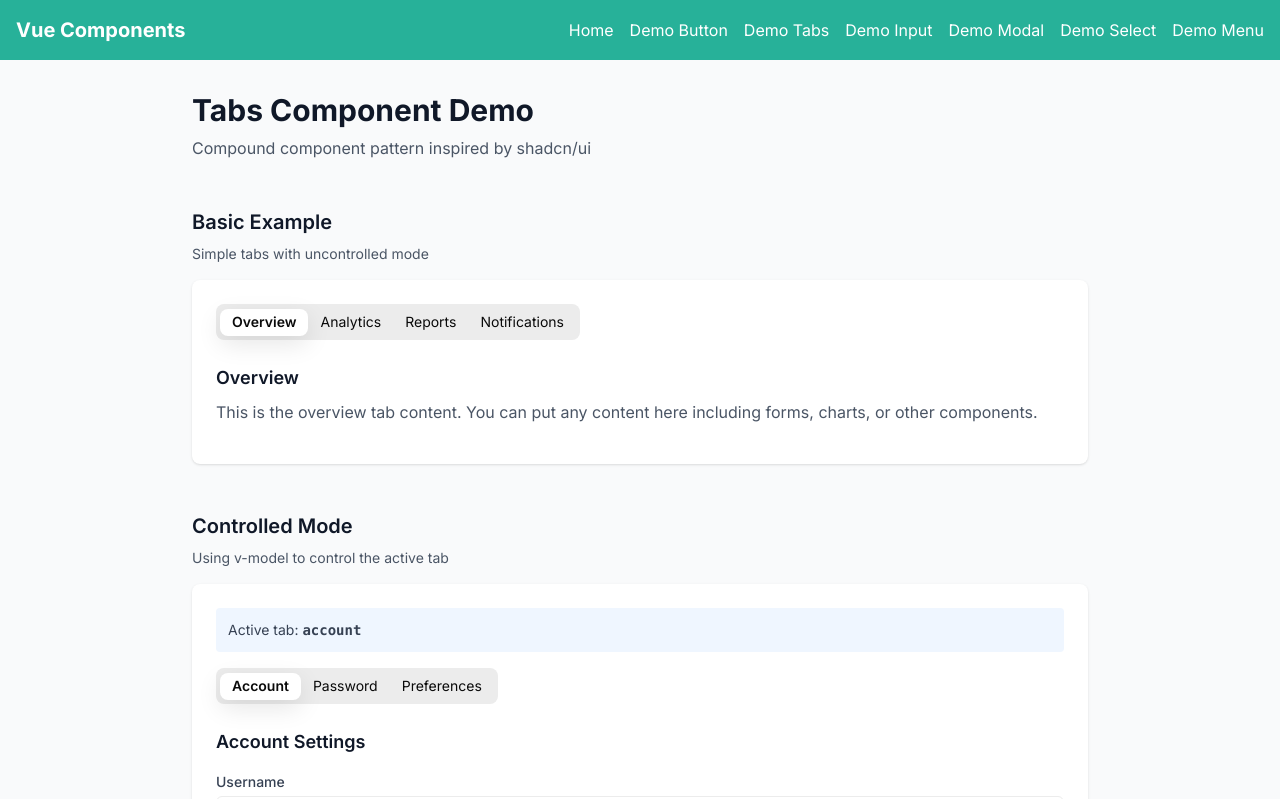
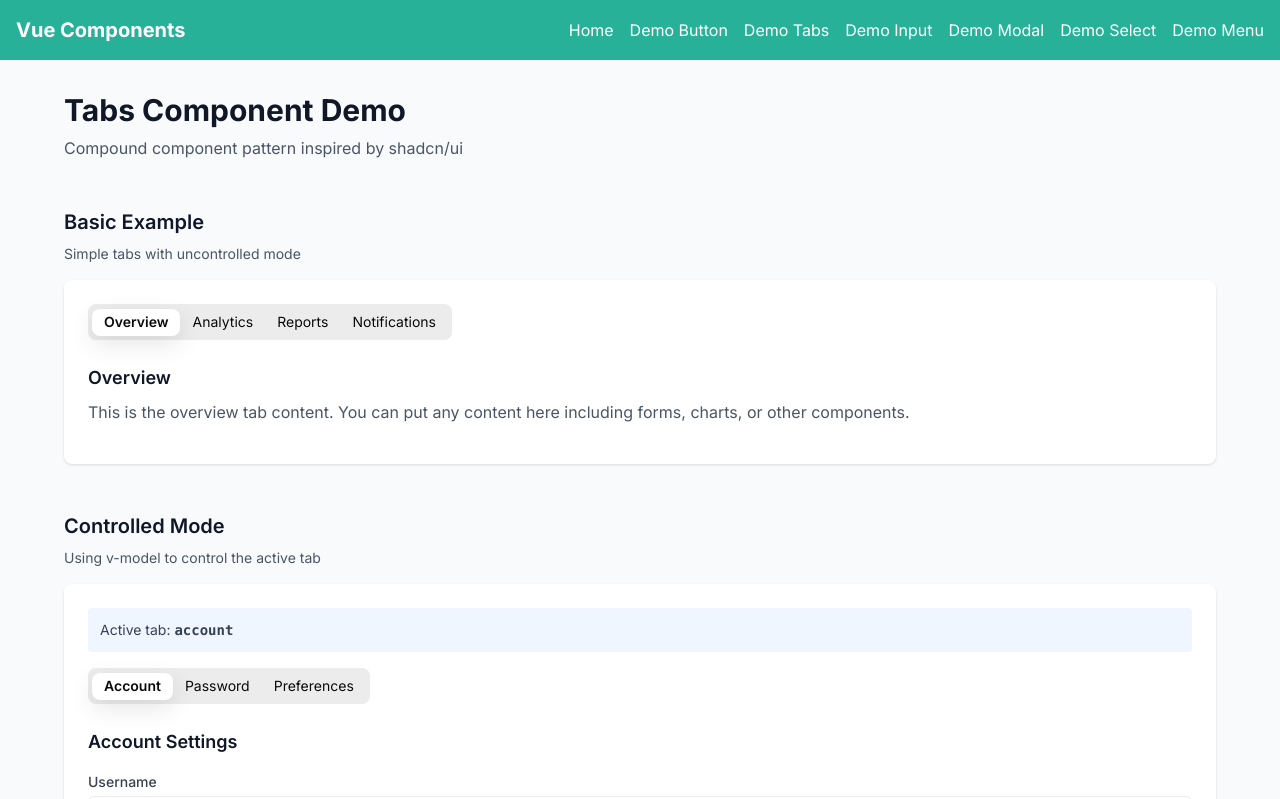
Before and after one commit to tsaqifmu/vue-components, a Vue app: page /demo-tabs in a window 1280 px wide. Shown: the top 799 px of the page. Built offline with nearby package versions, Linux system fonts and the light colour scheme.

Commit message:
refactor: Increase maximum width of container in DemoTabs.vue for improved layout
- Updated the maximum width of the main container from 4xl to 6xl to enhance content presentation and overall layout consistency.

```diff
--- a/src/views/DemoTabs.vue
+++ b/src/views/DemoTabs.vue
@@ -9,7 +9,7 @@ const compactTab = ref('all')
 
 <template>
   <div class="min-h-screen bg-gray-50 p-8">
-    <div class="mx-auto max-w-4xl space-y-12">
+    <div class="mx-auto max-w-6xl space-y-12">
       <!-- Header -->
       <div>
         <h1 class="mb-2 text-3xl font-bold text-gray-900">Tabs Component Demo</h1>
```
